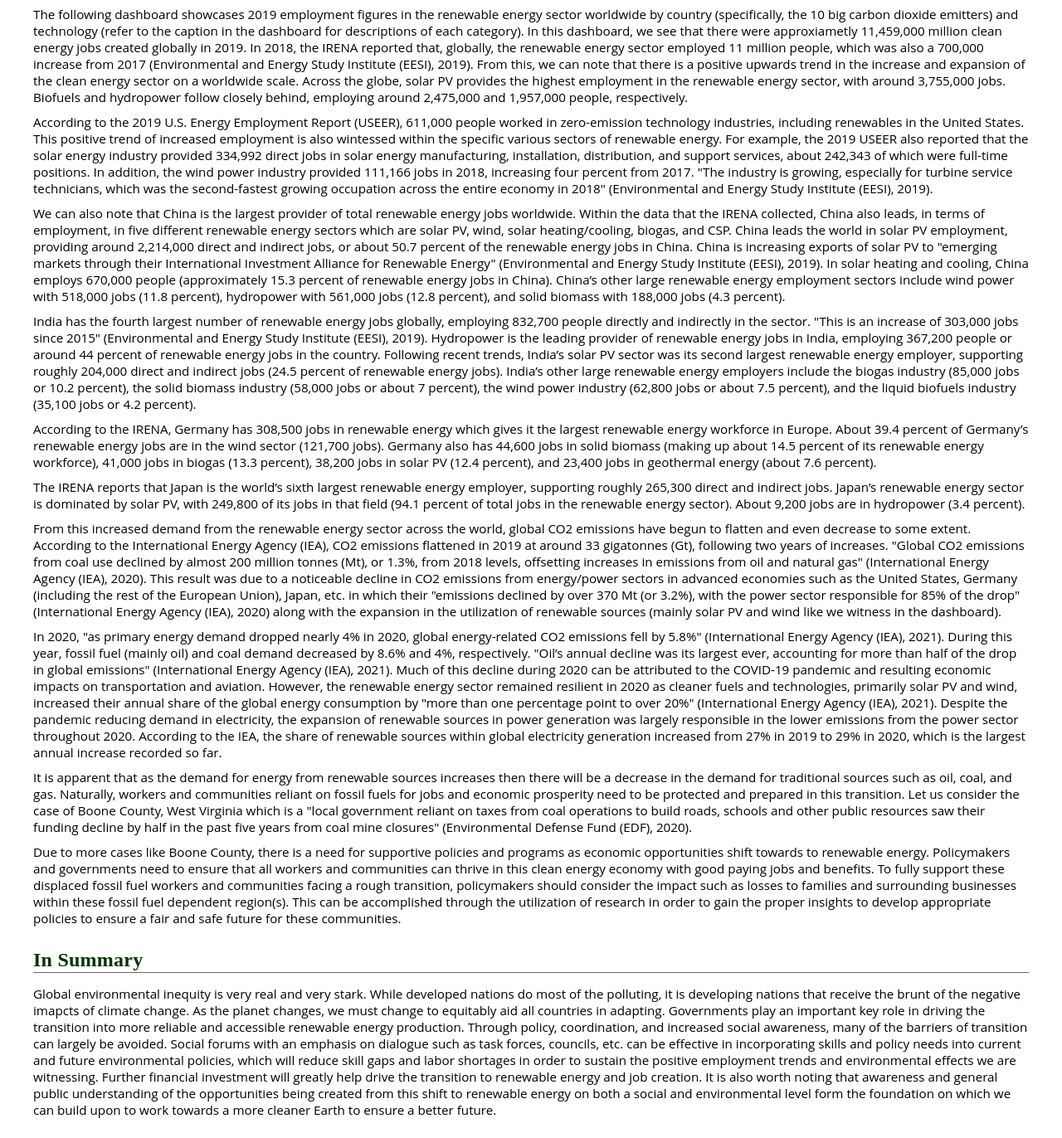
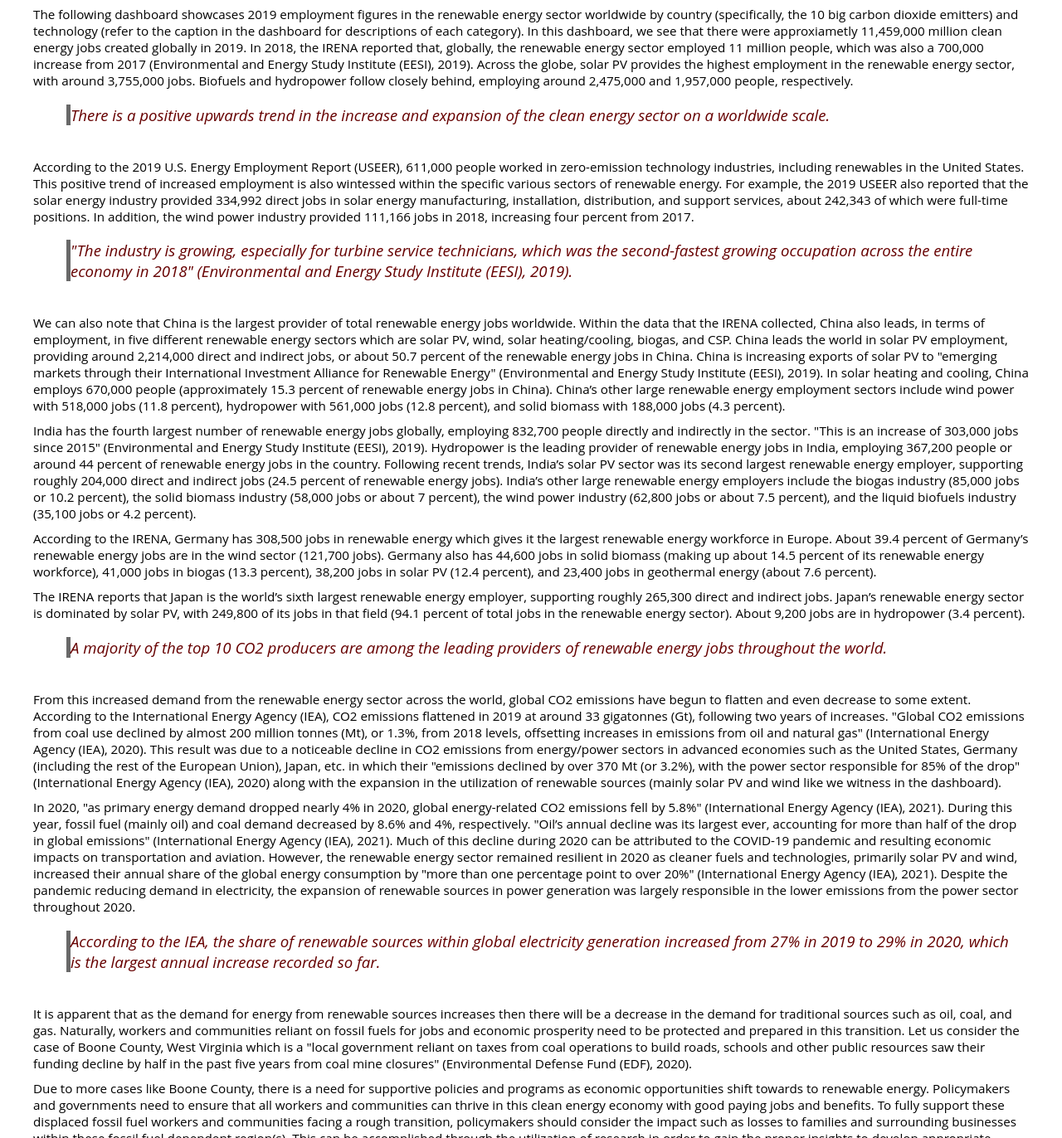
Before and after one commit to cse412-21w/environmental-equity, a website built with Parcel: page docs/index.html in a window 1280 px wide. Shown: the part 2320-3692 px from the top of the page at 83% size. Built offline with nearby package versions, Linux system fonts and the light colour scheme.

Commit message:
added more block quotes, will change if needed

```diff
--- a/docs/index.html
+++ b/docs/index.html
@@ -374,15 +374,19 @@
             <p> The following dashboard showcases 2019 employment figures in the renewable energy sector worldwide by country (specifically, the 10 big carbon dioxide emitters) and technology (refer to the caption in the dashboard for descriptions of each category).
                 In this dashboard, we see that there were approxiametly 11,459,000 million clean energy jobs created globally in 2019. In 2018, the IRENA reported that, globally,
                 the renewable energy sector employed 11 million people, which was also a 700,000 increase from 2017 (Environmental and Energy Study Institute (EESI), 2019).
-                From this, we can note that there is a positive upwards trend in the increase and expansion of the clean energy sector on a worldwide scale.
                 Across the globe, solar PV provides the highest employment in the renewable energy sector, with around 3,755,000 jobs. Biofuels and hydropower follow closely behind,
                 employing around 2,475,000 and 1,957,000 people, respectively. </p>
+            <blockquote>
+                There is a positive upwards trend in the increase and expansion of the clean energy sector on a worldwide scale.
+            </blockquote>
             <p> According to the 2019 U.S. Energy Employment Report (USEER), 611,000 people worked in zero-emission technology industries, including renewables
                 in the United States. This positive trend of increased employment is also wintessed within the specific various sectors of renewable energy.
                 For example, the 2019 USEER also reported that the solar energy industry provided 334,992 direct jobs in solar energy manufacturing, installation,
                 distribution, and support services, about 242,343 of which were full-time positions. In addition, the wind power industry provided 111,166 jobs in 2018,
-                increasing four percent from 2017. "The industry is growing, especially for turbine service technicians, which was the second-fastest growing
-                occupation across the entire economy in 2018" (Environmental and Energy Study Institute (EESI), 2019). </p>
+                increasing four percent from 2017. </p>
+            <blockquote>
+                "The industry is growing, especially for turbine service technicians, which was the second-fastest growing occupation across the entire economy in 2018" (Environmental and Energy Study Institute (EESI), 2019).
+            </blockquote>
             <!-- going to add more here -->
             <p> We can also note that China is the largest provider of total renewable energy jobs worldwide. Within the data that the IRENA collected,
                 China also leads, in terms of employment, in five different renewable energy sectors which are solar PV, wind, solar heating/cooling, biogas, and CSP.
@@ -405,6 +409,9 @@
             <p> The IRENA reports that Japan is the world’s sixth largest renewable energy employer, supporting roughly 265,300 direct and indirect jobs.
                 Japan’s renewable energy sector is dominated by solar PV, with 249,800 of its jobs in that field (94.1 percent of total jobs in the
                 renewable energy sector). About 9,200 jobs are in hydropower (3.4 percent). </p>
+            <blockquote>
+                A majority of the top 10 CO2 producers are among the leading providers of renewable energy jobs throughout the world.
+            </blockquote>
             <!-- data viz of renewable energy employment by technology per country (the 10 we're focused on + global) -->
             <div class='tableauPlaceholder' id='viz1615517206486' style='position: relative'>
                 <noscript>
@@ -449,8 +456,10 @@
                 attributed to the COVID-19 pandemic and resulting economic impacts on transportation and aviation. However, the renewable energy sector remained
                 resilient in 2020 as cleaner fuels and technologies, primarily solar PV and wind, increased their annual share of the global energy consumption by
                 "more than one percentage point to over 20%" (International Energy Agency (IEA), 2021). Despite the pandemic reducing demand in electricity, the expansion of
-                renewable sources in power generation was largely responsible in the lower emissions from the power sector throughout 2020. According to the IEA, the
-                share of renewable sources within global electricity generation increased from 27% in 2019 to 29% in 2020, which is the largest annual increase recorded so far. </p>
+                renewable sources in power generation was largely responsible in the lower emissions from the power sector throughout 2020. </p>
+            <blockquote>
+                According to the IEA, the share of renewable sources within global electricity generation increased from 27% in 2019 to 29% in 2020, which is the largest annual increase recorded so far.
+            </blockquote>
             <p> It is apparent that as the demand for energy from renewable sources increases then there will be a decrease in the demand for traditional sources such as oil, coal, and gas.
                 Naturally, workers and communities reliant on fossil fuels for jobs and economic prosperity need to be protected and prepared in this transition.
                 Let us consider the case of Boone County, West Virginia which is a "local government reliant on taxes from coal operations to build roads, schools and other public resources
```
